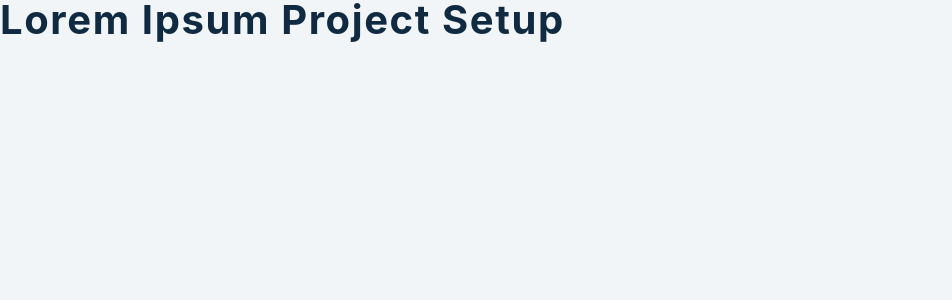
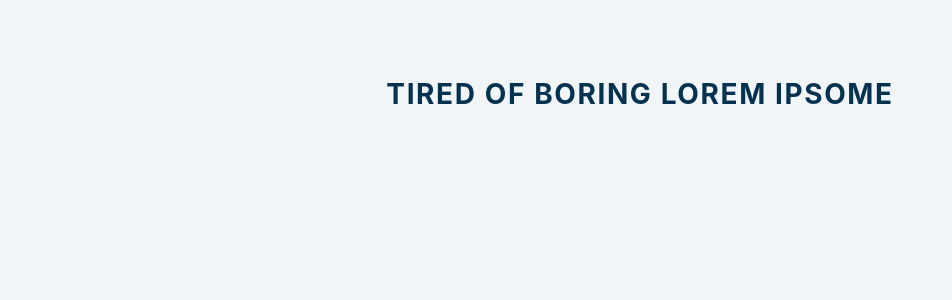
Before and after one commit to jubhavsar/React-Projects-JnSm, a React (Create React App) app in the folder 08-lorem-ipsum/: page / in a window 1280 px wide. Shown: the top 300 px of the page, without its empty margins (0-952 px from the left). Built offline with nearby package versions, Linux system fonts and the light colour scheme.

Commit message:
display title

```diff
--- a/08-lorem-ipsum/src/App.js
+++ b/08-lorem-ipsum/src/App.js
@@ -5,7 +5,9 @@ function App() {
   const [text, setText] = useState([]);
 
   return (
-  <h2>lorem ipsum project setup</h2>
+  <section className='section-center'>
+    <h3>Tired of boring lorem ipsome</h3>
+  </section>
     )
 }
 
```
